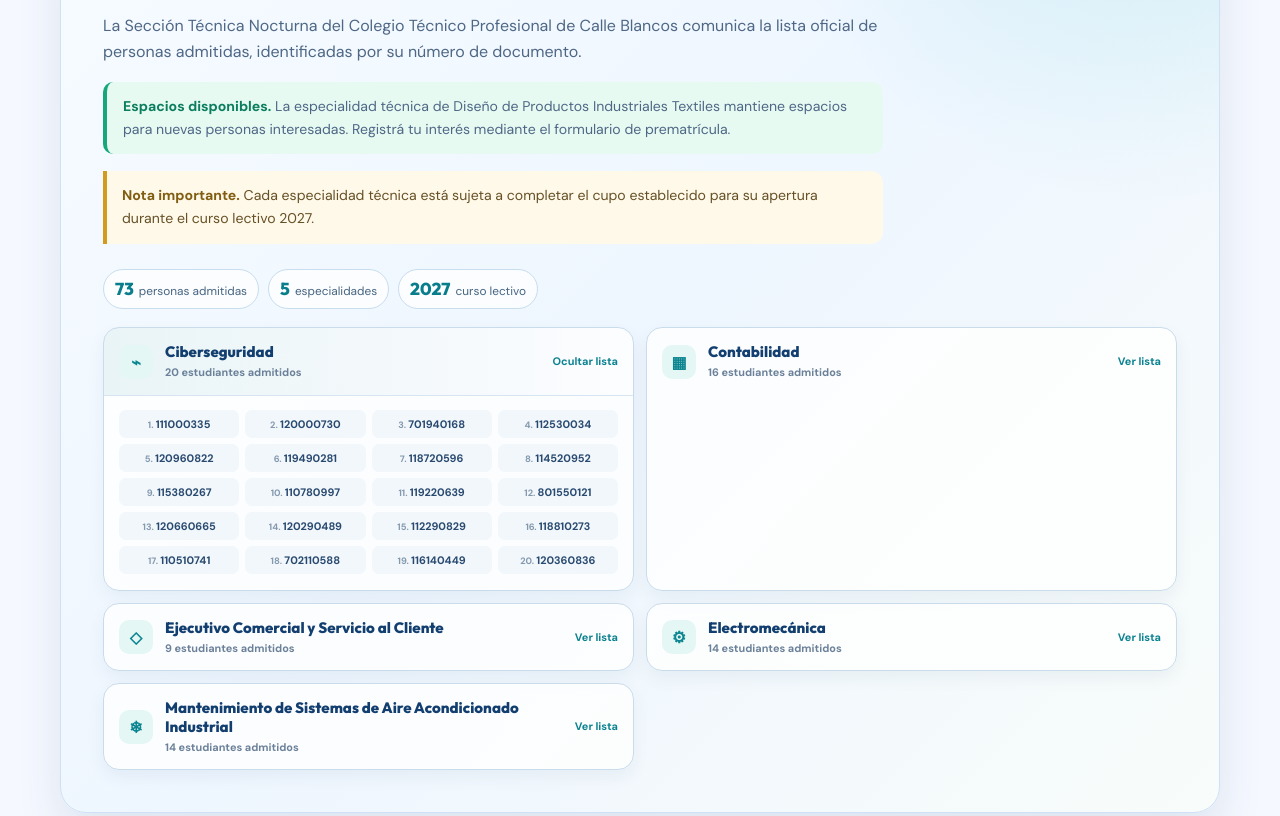
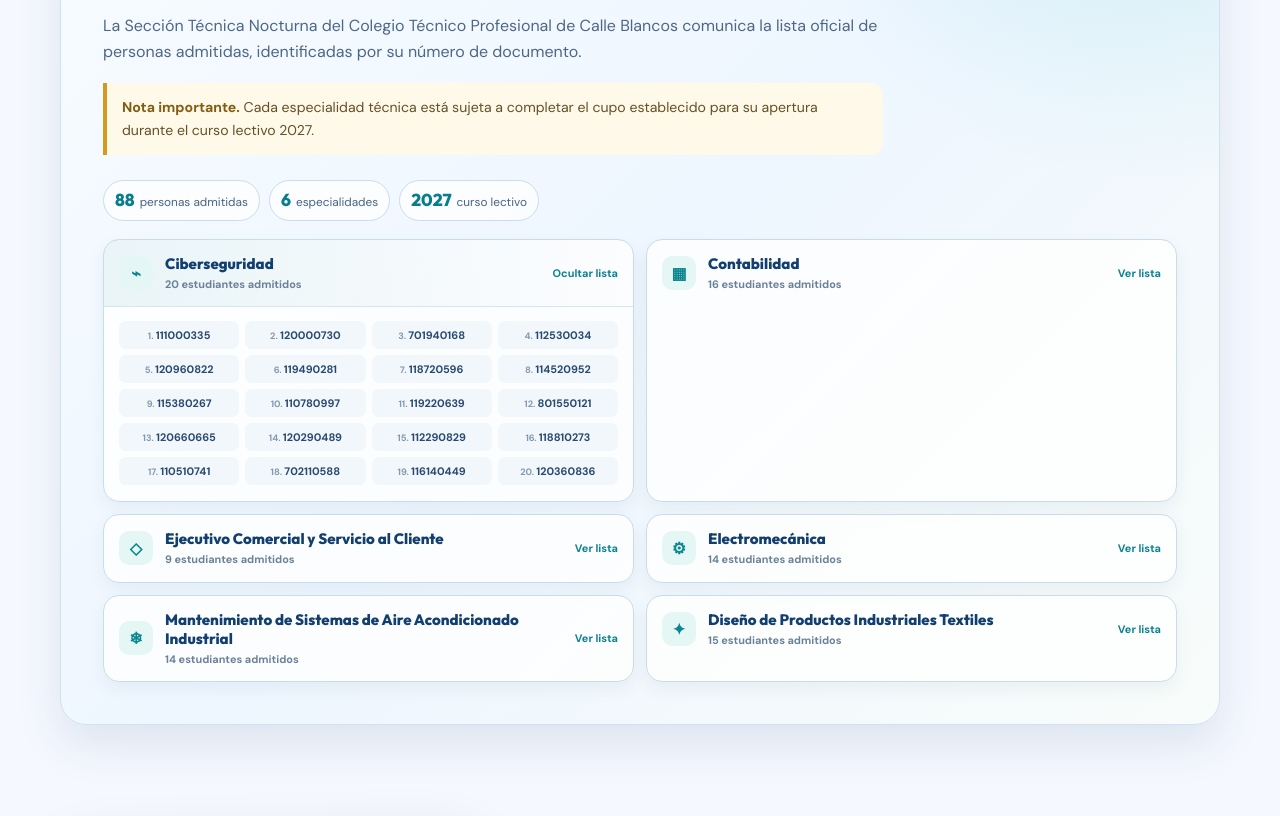
Before and after one commit to AventuraAPP/STN-CTP-CalleBlancos, a plain HTML site: page index.html in a window 1280 px wide. Shown: the part 2218-3034 px from the top of the page. Drawn offline with Linux system fonts and the light colour scheme; no server answers.

Commit message:
Add 2027 textile design admitted students

```diff
--- a/index.html
+++ b/index.html
@@ -105,11 +105,10 @@
         <p class="eyebrow"><span></span> Comunicado institucional</p>
         <h2 id="admitted-title">Lista de estudiantes admitidos en las especialidades ofertadas para el curso lectivo 2027.</h2>
         <p>La Sección Técnica Nocturna del Colegio Técnico Profesional de Calle Blancos comunica la lista oficial de personas admitidas, identificadas por su número de documento.</p>
-        <p class="admitted-availability"><b>Espacios disponibles.</b> La especialidad técnica de Diseño de Productos Industriales Textiles mantiene espacios para nuevas personas interesadas. Registrá tu interés mediante el formulario de prematrícula.</p>
         <p class="admitted-note"><b>Nota importante.</b> Cada especialidad técnica está sujeta a completar el cupo establecido para su apertura durante el curso lectivo 2027.</p>
       </div>
       <div class="admitted-summary" aria-label="Resumen de la lista de admitidos">
-        <span><b>73</b> personas admitidas</span><span><b>5</b> especialidades</span><span><b>2027</b> curso lectivo</span>
+        <span><b>88</b> personas admitidas</span><span><b>6</b> especialidades</span><span><b>2027</b> curso lectivo</span>
       </div>
       <div class="admitted-grid">
         <details class="admitted-card" open><summary><span class="admitted-icon">⌁</span><span><b>Ciberseguridad</b><small>20 estudiantes admitidos</small></span><i>Ver lista</i></summary><ol><li>111000335</li><li>120000730</li><li>701940168</li><li>112530034</li><li>120960822</li><li>119490281</li><li>118720596</li><li>114520952</li><li>115380267</li><li>110780997</li><li>119220639</li><li>801550121</li><li>120660665</li><li>120290489</li><li>112290829</li><li>118810273</li><li>110510741</li><li>702110588</li><li>116140449</li><li>120360836</li></ol></details>
@@ -117,6 +116,7 @@
         <details class="admitted-card"><summary><span class="admitted-icon">◇</span><span><b>Ejecutivo Comercial y Servicio al Cliente</b><small>9 estudiantes admitidos</small></span><i>Ver lista</i></summary><ol><li>112059677</li><li>120400376</li><li>119900433</li><li>118930277</li><li>109130110</li><li>305240556</li><li>701940168</li><li>702660834</li><li>155851153404</li></ol></details>
         <details class="admitted-card"><summary><span class="admitted-icon">⚙</span><span><b>Electromecánica</b><small>14 estudiantes admitidos</small></span><i>Ver lista</i></summary><ol><li>11490312</li><li>115390070</li><li>801410534</li><li>114570228</li><li>111000339</li><li>122200820515</li><li>111610442</li><li>119660523</li><li>117300771</li><li>110510741</li><li>109590978</li><li>155845540036</li><li>114390315</li><li>114390315</li></ol></details>
         <details class="admitted-card"><summary><span class="admitted-icon">❄</span><span><b>Mantenimiento de Sistemas de Aire Acondicionado Industrial</b><small>14 estudiantes admitidos</small></span><i>Ver lista</i></summary><ol><li>205500544</li><li>111000339</li><li>117690864</li><li>11642-0047</li><li>402160918</li><li>206380707</li><li>120140885</li><li>11815-0424</li><li>120240413</li><li>11892-0995</li><li>114450717</li><li>119740582</li><li>114390315</li><li>114390315</li></ol></details>
+        <details class="admitted-card"><summary><span class="admitted-icon">✦</span><span><b>Diseño de Productos Industriales Textiles</b><small>15 estudiantes admitidos</small></span><i>Ver lista</i></summary><ol><li>1118500887</li><li>119810638</li><li>112610780</li><li>604580144</li><li>116410534</li><li>106790286</li><li>110450468</li><li>110480971</li><li>305460697</li><li>113420061</li><li>116890238</li><li>114640748</li><li>112310349</li><li>110100250</li><li>117850915</li></ol></details>
       </div>
     </section>
 
```
